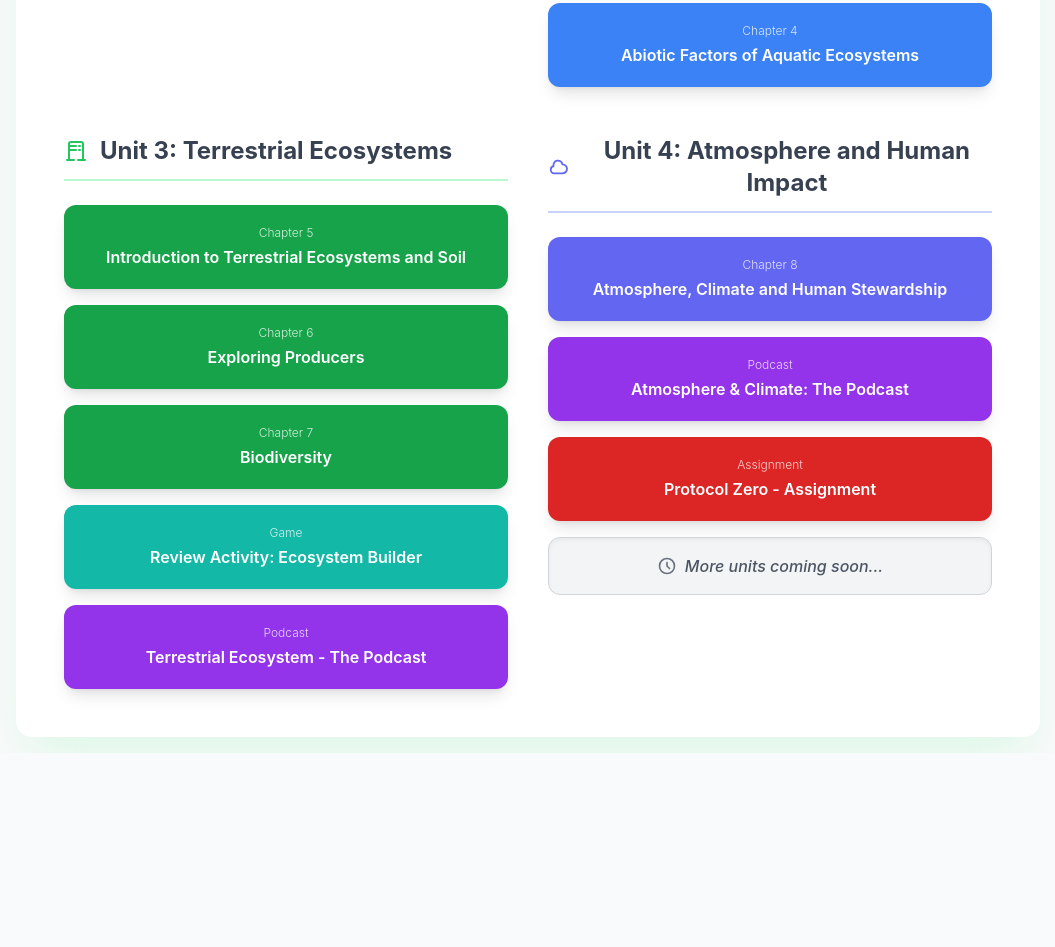
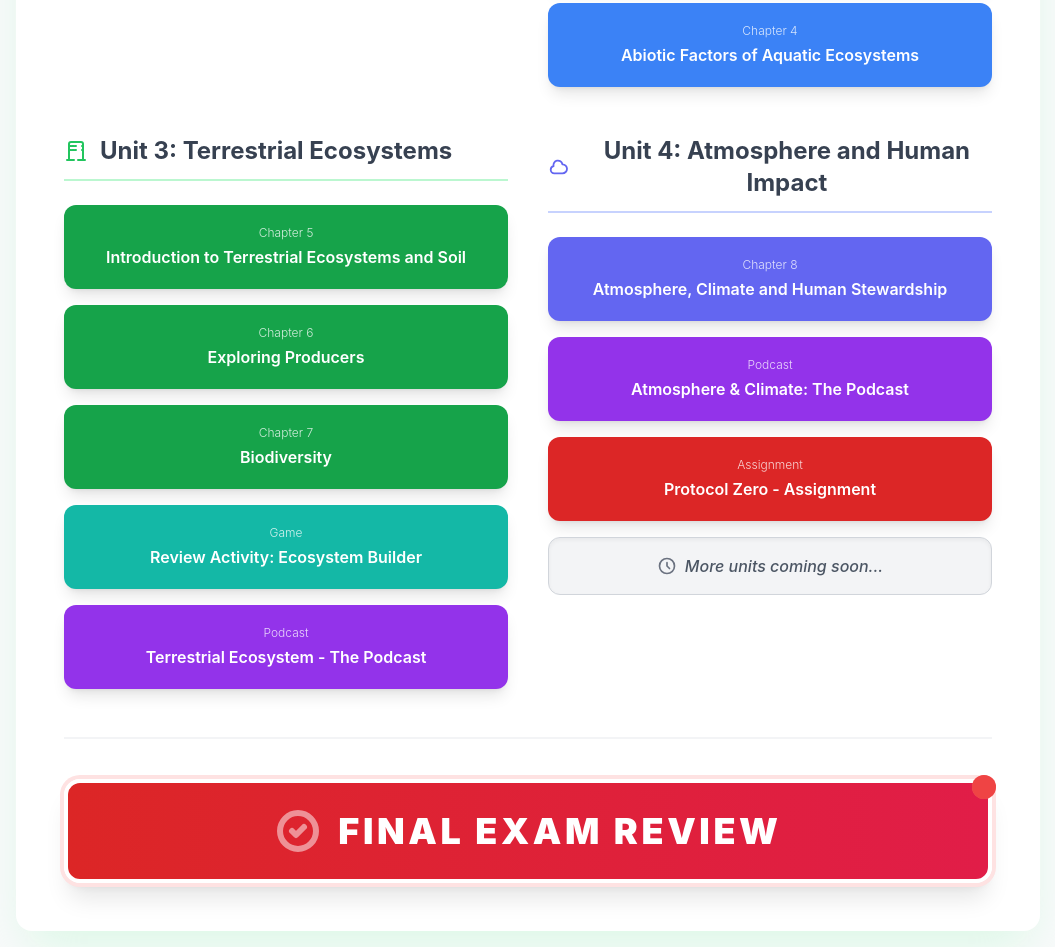
Before and after one commit to scareysci/envsci20textbook, a website: page index.html in a window 1280 px wide. Shown: the part 733-1680 px from the top of the page, without its empty margins (112-1167 px from the left). Before the commit the page ends 1486 px from the top, so only its background shows below. Drawn offline with nearby package versions, Linux system fonts and the light colour scheme.

Commit message:
Update index.html

```diff
--- a/index.html
+++ b/index.html
@@ -118,7 +118,7 @@
             <div>
                 <h2 class="text-2xl font-bold text-gray-700 mb-6 border-b-2 border-green-200 pb-3 flex items-center">
                     <svg xmlns="http://www.w3.org/2000/svg" class="h-6 w-6 mr-3 text-green-500" fill="none" viewBox="0 0 24 24" stroke="currentColor" stroke-width="2">
-                        <path stroke-linecap="round" stroke-linejoin="round" d="M19 21V5a2 2 0 00-2-2H7a2 2 0 00-2 2v16m14 0h2m-2 0h-5m-9 0H3m2 0h5M9 7h1m-1 4h1m-4-4h1m-1 4h1m4-4h1m-1 4h1m-4-4h1m-1 4h1m-4-4h1m-1 4h1m9-4h1m-1 4h1" />
+                        <path stroke-linecap="round" stroke-linejoin="round" d="M19 21V5a2 2 0 00-2-2H7a2 2 0 00-2 2v16m14 0h2m-2 0h-5m-9 0H3m2 0h5M9 7h1m-1 4h1m-4-4h1m-1 4h1m4-4h1m-1 4h1m-4-4h1m-1 4h1m9-4h1m-1 4h1" />
                     </svg>
                     Unit 3: Terrestrial Ecosystems
                 </h2>
@@ -185,6 +185,24 @@
             </div>
 
         </div>
+
+        <!-- GIANT FINAL EXAM BUTTON -->
+        <div class="mt-12 pt-10 border-t-2 border-gray-100">
+            <a href="finalreview.html"
+               class="group relative block w-full py-6 px-8 text-3xl md:text-4xl font-black text-white bg-gradient-to-r from-red-600 to-rose-600 rounded-2xl shadow-xl hover:shadow-2xl hover:from-red-500 hover:to-rose-500 transition-all duration-300 transform hover:-translate-y-1 uppercase tracking-widest border-4 border-white ring-4 ring-red-100">
+                <span class="flex items-center justify-center gap-4">
+                    <svg xmlns="http://www.w3.org/2000/svg" class="h-10 w-10 md:h-12 md:w-12 animate-pulse" fill="none" viewBox="0 0 24 24" stroke="currentColor" stroke-width="3">
+                        <path stroke-linecap="round" stroke-linejoin="round" d="M9 12l2 2 4-4m6 2a9 9 0 11-18 0 9 9 0 0118 0z" />
+                    </svg>
+                    Final Exam Review
+                </span>
+                <span class="absolute top-0 right-0 -mt-2 -mr-2 flex h-6 w-6">
+                  <span class="animate-ping absolute inline-flex h-full w-full rounded-full bg-red-400 opacity-75"></span>
+                  <span class="relative inline-flex rounded-full h-6 w-6 bg-red-500"></span>
+                </span>
+            </a>
+        </div>
+
     </div>
 
     <script>
```
